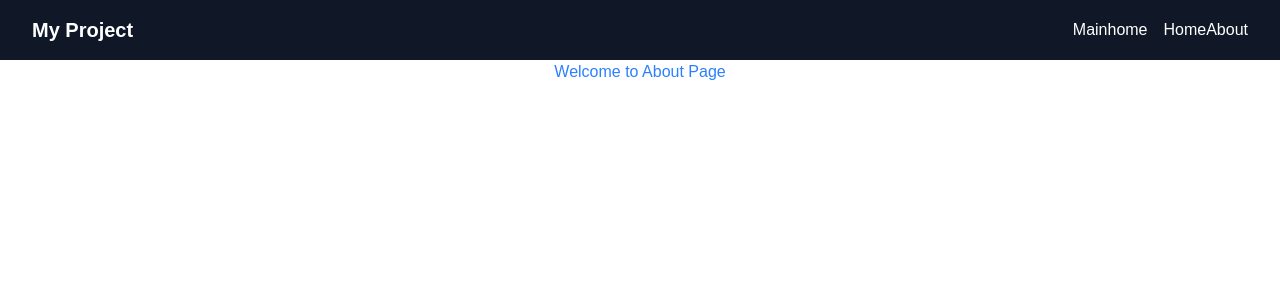
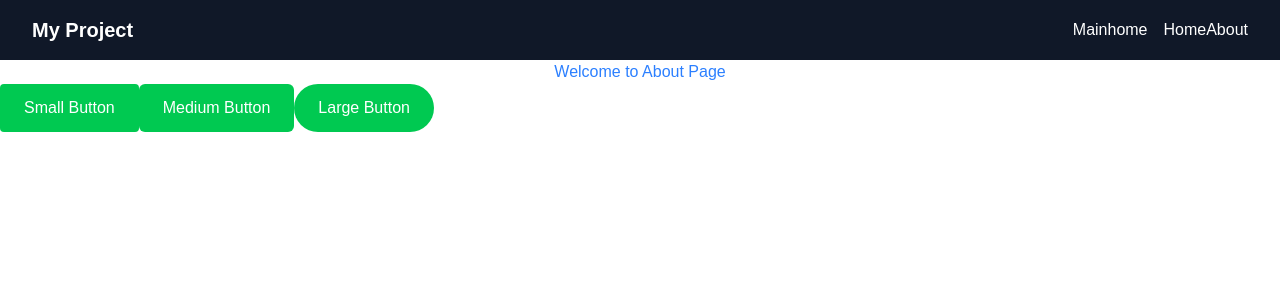
Before and after one commit to abednegoadjocacher/alx-project-0x02-setup, a Next.js app in the folder alx-project-0x02/: page /about in a window 1280 px wide. Shown: the top 300 px of the page. Built offline with nearby package versions, Linux system fonts and the light colour scheme.

Commit message:
Create and Use a Button Component

```diff
--- /dev/null
+++ b/alx-project-0x02/components/common/Button.tsx
@@ -0,0 +1,12 @@
+import React from "react";
+import { ButtonProps } from "@/interfaces";
+const Button: React.FC<ButtonProps> = ({ title, styles }) => {
+    return (
+        <button className={`px-6 py-3 bg-green-500 text-white hover:opacity-90 transition-opacity duration-300 ${styles}`}
+        >
+            {title}
+        </button>
+    )
+}
+
+export default Button;
--- a/alx-project-0x02/interfaces/index.ts
+++ b/alx-project-0x02/interfaces/index.ts
@@ -18,3 +18,8 @@ export interface Post extends PostData {
   id: number;
   createdAt: string;
 }
+
+export interface ButtonProps {
+  styles: string;
+  title: string
+}
--- a/alx-project-0x02/pages/about.tsx
+++ b/alx-project-0x02/pages/about.tsx
@@ -1,5 +1,5 @@
 import Header from "@/components/layout/Header";
-
+import Button from "@/components/common/Button";
 export default function AboutPage(){
     return(
             <>
@@ -7,6 +7,10 @@ export default function AboutPage(){
                 <h1 className="text-blue-500 text-center h-min">
                     Welcome to About Page
                 </h1>
+
+                <Button title="Small Button" styles="rounded-sm" />
+                <Button title="Medium Button" styles="rounded-md" />
+                <Button title="Large Button" styles="rounded-full" />
             </>
     );
 }
```
